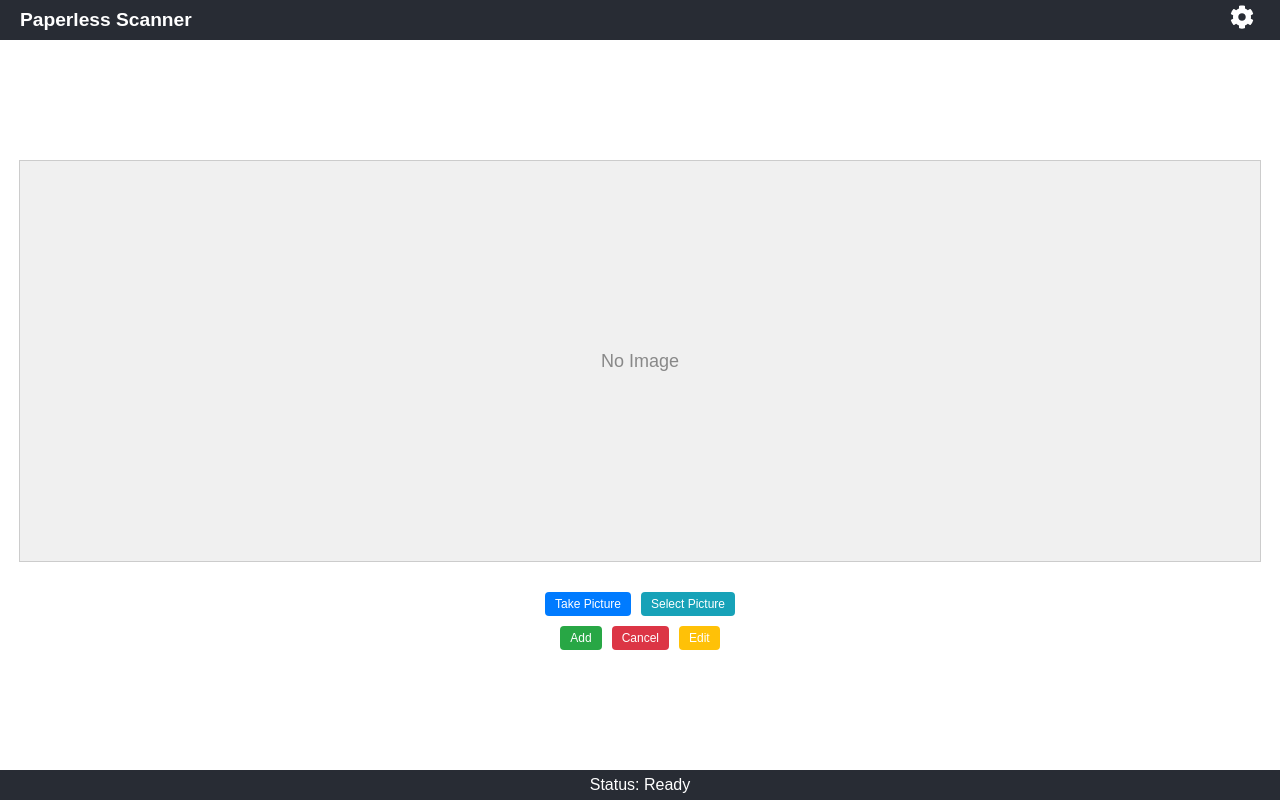
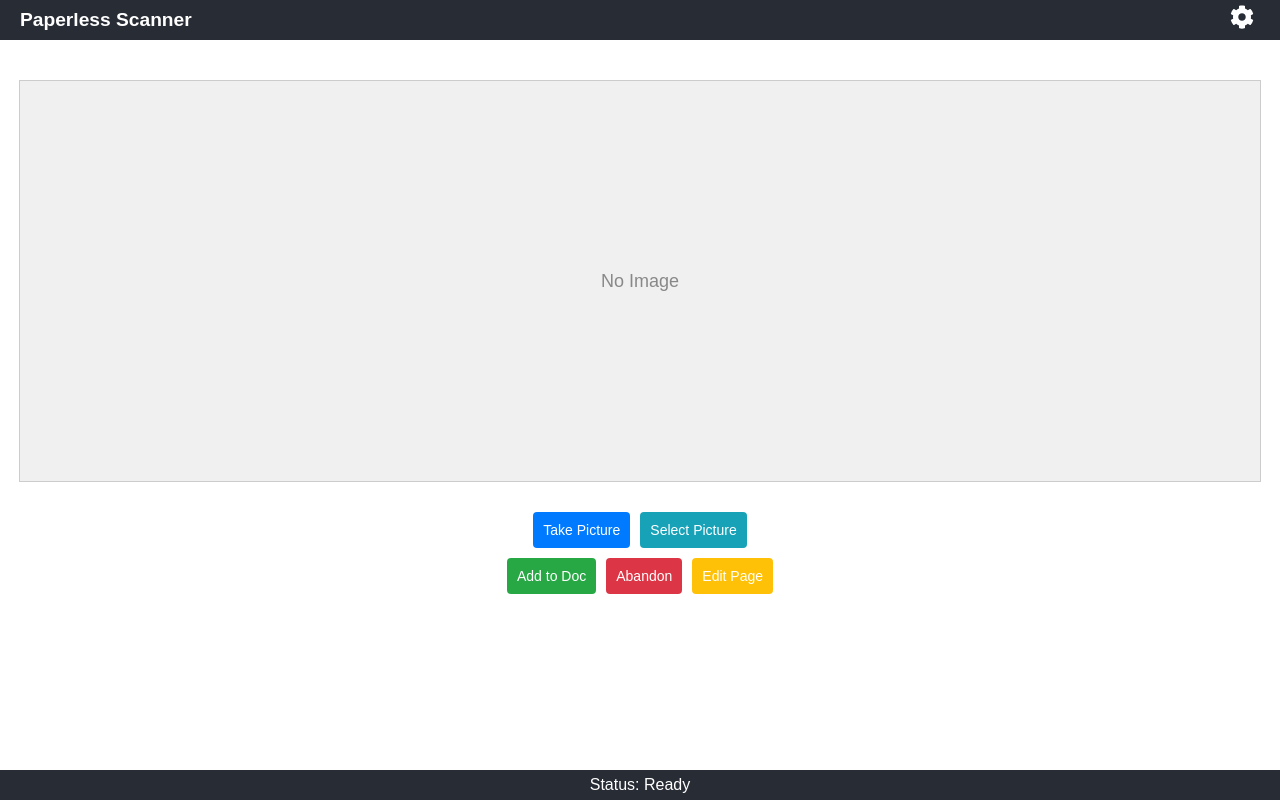
Before and after one commit to lucianhanga/acquire4paperless, a React (Create React App) app in the folder scan-app2/: page / in a window 1280 px wide. Both pictures are taken after a click on the button "Add Page". Built offline with nearby package versions, Linux system fonts and the light colour scheme.

Commit message:
Rework-ui (#3)

```diff
--- a/scan-app2/public/index.html
+++ b/scan-app2/public/index.html
@@ -6,8 +6,8 @@
     <meta name="viewport" content="width=device-width, initial-scale=1" />
     <meta name="theme-color" content="#000000" />
     <meta
-      name="description"
-      content="Web site created using create-react-app"
+      name="Scan4Paperless"
+      content="Scan4Paperless"
     />
     <link rel="apple-touch-icon" href="%PUBLIC_URL%/logo192.png" />
     <!--
@@ -24,7 +24,7 @@
       work correctly both with client-side routing and a non-root public URL.
       Learn how to configure a non-root public URL by running `npm run build`.
     -->
-    <title>React App</title>
+    <title>Scan4Paperless</title>
   </head>
   <body>
     <noscript>You need to enable JavaScript to run this app.</noscript>
--- a/scan-app2/src/App.css
+++ b/scan-app2/src/App.css
@@ -5,3 +5,8 @@
   flex-direction: column;
   height: 100vh; /* Full height */
 }
+
+.Content {
+  flex: 1;
+  overflow-y: auto;
+}
--- a/scan-app2/src/App.js
+++ b/scan-app2/src/App.js
@@ -12,7 +12,9 @@ function App() {
     <ConfigProvider>
       <div className="App">
         <Header />
-        <Content setStatus={setStatus} />
+        <div className="Content">
+          <Content setStatus={setStatus} />
+        </div>
         <StatusBar status={status} />
       </div>
     </ConfigProvider>
--- a/scan-app2/src/components/AcquireButtons.js
+++ b/scan-app2/src/components/AcquireButtons.js
@@ -4,9 +4,9 @@ import "./AcquireButtons.css";
 function AcquireButtons({ onAdd, onCancel, onEdit }) {
   return (
     <div className="button-row">
-      <button className="add-button" onClick={onAdd}>Add</button>
-      <button className="cancel-button" onClick={onCancel}>Cancel</button>
-      <button className="edit-button" onClick={onEdit}>Edit</button>
+      <button className="add-button" onClick={onAdd}>Add to Doc</button>
+      <button className="cancel-button" onClick={onCancel}>Abandon</button>
+      <button className="edit-button" onClick={onEdit}>Edit Page</button>
     </div>
   );
 }
--- a/scan-app2/src/components/AcquirePage.js
+++ b/scan-app2/src/components/AcquirePage.js
@@ -60,13 +60,19 @@ function AcquirePage({ onCancel, onAdd, onEdit, onTakePicture, onSelectPicture,
     setIsEditing(false);
   };
 
+  const handleCancel = () => {
+    setIsCapturing(false);
+    setIsEditing(false);
+    onCancel();
+  };
+
   return (
     <div className="acquire-page">
       {!isEditing ? (
         <>
           <Preview image={image} />
           <PhotoButtons onTakePicture={handleTakePictureClick} onSelectPicture={onSelectPicture} />
-          <AcquireButtons onAdd={onAdd} onCancel={onCancel} onEdit={handleEditClick} />
+          <AcquireButtons onAdd={onAdd} onCancel={handleCancel} onEdit={handleEditClick} disableEdit={!image} disableCancel={!image} />
           {isCapturing && <NativeCameraCapture onCapture={handleCapture} />}
         </>
       ) : (
--- a/scan-app2/src/components/CommonStyles.css
+++ b/scan-app2/src/components/CommonStyles.css
@@ -5,8 +5,8 @@
 }
 
 .button-row button {
-  padding: 5px 10px; /* Reduce padding */
-  font-size: 12px; /* Reduce font size */
+  padding: 10px 10px; /* Reduce padding */
+  font-size: 14px; /* Reduce font size */
   cursor: pointer;
   margin: 0 5px; /* Reduce margin */
   border: none;
--- a/scan-app2/src/components/Content.js
+++ b/scan-app2/src/components/Content.js
@@ -17,6 +17,7 @@ function Content({ setStatus }) {
   };
 
   const handleCancel = () => {
+    setIsAcquiring(false);
     setImage(null); // Reset image when canceling
   };
 
@@ -240,11 +241,13 @@ function Content({ setStatus }) {
         />
       ) : (
         <>
-          <PageList pages={pages} onDelete={handleDelete} onMoveUp={handleMoveUp} onMoveDown={handleMoveDown} />
+          <div className="PageList-container">
+            <PageList pages={pages} onDelete={handleDelete} onMoveUp={handleMoveUp} onMoveDown={handleMoveDown} />
+          </div>
           <div className="button-row">
             <button className="add-page-button" onClick={handleAddPage}>Add Page</button>
-            <button className="submit-button" onClick={handleSubmit}>Submit</button>
-            <button className="discard-button" onClick={handleDiscard}>Discard</button>
+            <button className="submit-button" onClick={handleSubmit}>Submit Doc</button>
+            <button className="discard-button" onClick={handleDiscard}>Discard Doc</button>
           </div>
         </>
       )}
--- a/scan-app2/src/components/Page.css
+++ b/scan-app2/src/components/Page.css
@@ -1,15 +1,28 @@
 .page-item {
   position: relative;
-  margin: 10px;
+  margin: 5px; /* Reduced margin */
   border: 1px solid #ccc;
-  padding: 10px;
+  padding: 5px; /* Reduced padding */
   background-color: #fff;
+  width: 140px; /* Reduced width */
+  height: auto; /* Maintain aspect ratio */
 }
 
 .page-item img {
   max-width: 100%;
-  max-height: 100%;
+  height: auto; /* Maintain aspect ratio */
   object-fit: contain;
+}
+
+.page-number {
+  position: absolute;
+  bottom: 5px; /* Moved to the bottom */
+  left: 5px;
+  background-color: rgba(255, 255, 255, 0.8);
+  padding: 2px 5px;
+  border-radius: 3px;
+  font-size: 12px;
+  font-weight: bold;
 }
 
 .button-group {
@@ -26,7 +39,8 @@
   border: none;
   cursor: pointer;
   color: #007bff;
-  font-size: 20px;
+  font-size: 20px; /* Increased font size */
+  padding: 10px; /* Added padding */
 }
 
 .move-button:hover,
--- a/scan-app2/src/components/Page.js
+++ b/scan-app2/src/components/Page.js
@@ -5,6 +5,7 @@ import "./Page.css";
 function Page({ page, index, onDelete, onMoveUp, onMoveDown }) {
   return (
     <div className="page-item">
+      <div className="page-number">Page {index + 1}</div>
       <img src={page} alt={`Page ${index + 1}`} />
       <div className="button-group">
         <button className="move-button" onClick={() => onMoveUp(index)}>
--- a/scan-app2/src/components/PageList.css
+++ b/scan-app2/src/components/PageList.css
@@ -1,8 +1,8 @@
 .page-list {
   display: flex;
   flex-wrap: wrap;
-  justify-content: center;
-  align-items: center;
+  justify-content: flex-start; /* Align items to the left */
+  align-items: flex-start;
   width: 100%;
   box-sizing: border-box;
 }
--- a/scan-app2/src/components/PhotoButtons.css
+++ b/scan-app2/src/components/PhotoButtons.css
@@ -10,8 +10,8 @@
 }
 
 .select-picture-button {
-  padding: 5px 10px;
-  font-size: 12px;
+  padding: 10px 10px;
+  font-size: 14px;
   cursor: pointer;
   margin: 0 5px;
   border: none;
```
Also changed, not shown: scan-app2/public/manifest.json, scan-app2/src/logo.svg (deleted).
